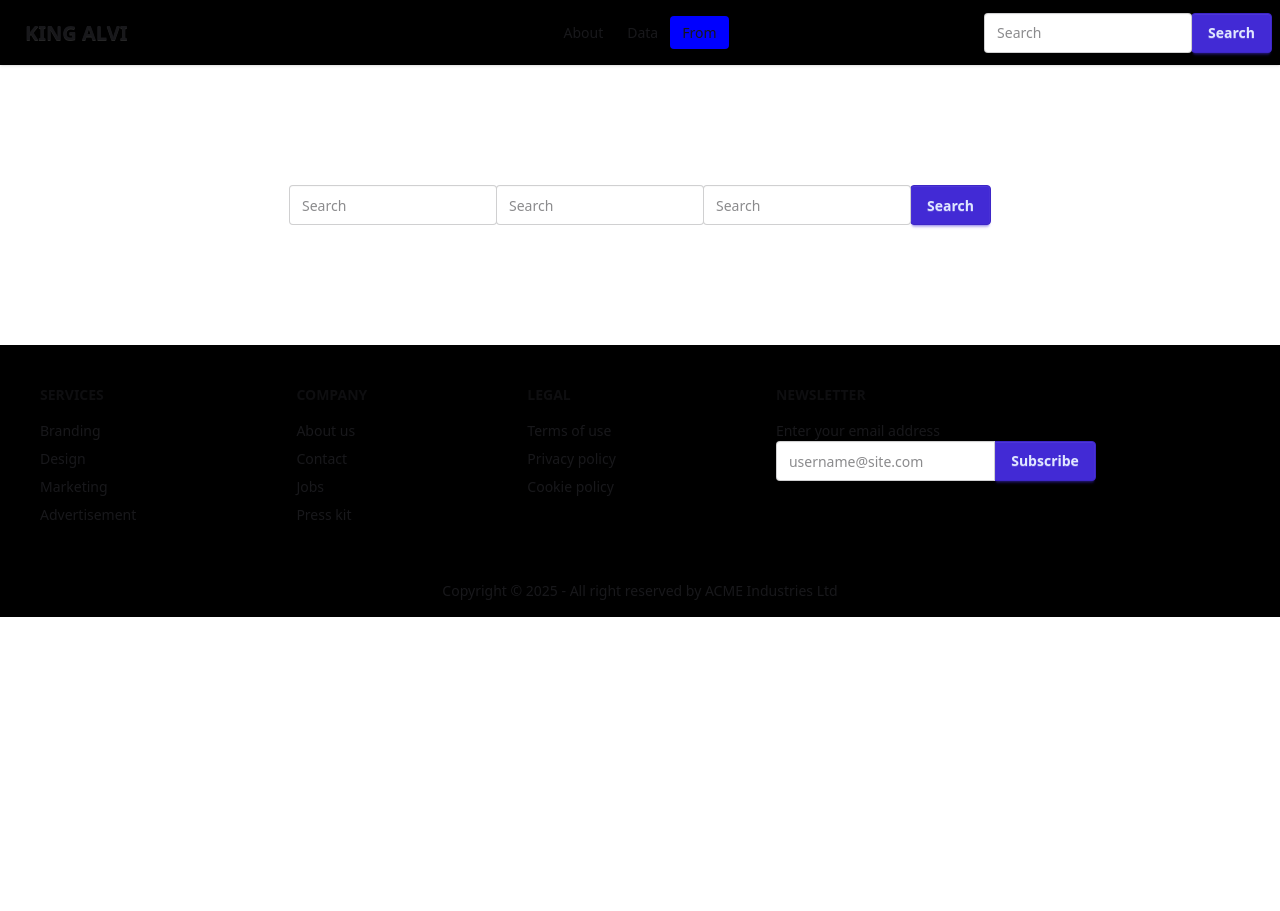
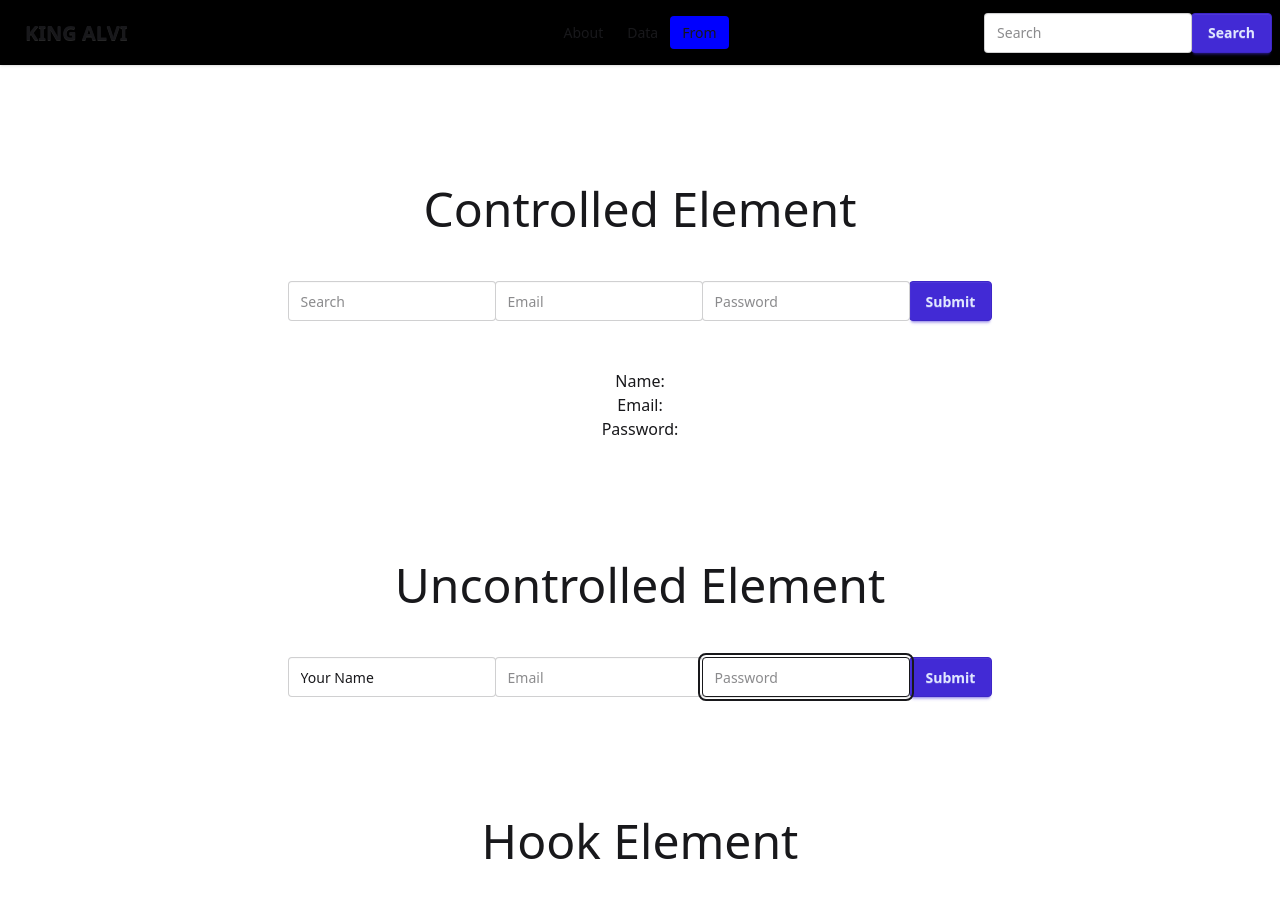
Before and after one commit to KINGALVI/advance-React-tutorial, a React (Vite) app: page /From in a window 1280 px wide. Shown: the top 911 px of the page. Before the commit the page ends 800 px from the top, so only its background shows below. Built offline with nearby package versions, Linux system fonts and the light colour scheme.

Commit message:
edited some code

```diff
--- a/src/components/From/From.jsx
+++ b/src/components/From/From.jsx
@@ -1,56 +1,259 @@
-import { useState } from "react";
+import { useEffect, useRef, useState } from "react";
+import useArrayHookInputState from "./Hooks/ArrayHook";
+import useObjectHookInputState from "./Hooks/ObjectHook";
 
 const From = () => {
 
-    const [Information, SetInformation] = useState([])
-    const hendelSubmit = Submit => {
+    ///// controlled element : use 'useState()' to controlled the input field /////
+
+    const [submit, setSubmit] = useState([]);
+    const hendelControlledFieldSubmit = Submit => {
+
         // 'preventDefault()' method use in react router to stop reloding the webpage after submit button click .
         Submit.preventDefault()
 
-        // by thease method used for get value form input field
-        Submit.target.value
-
-        SetInformation(hendelName)
+        //this is the method of how to show a error if user give less then 5 password key .
+        if (Password.length < 5) {
+            setError('Password Must Be 5 Characters or Longer')
+        }
+        else {
+            setError('')
+            setSubmit({ Name, Email, Password })
+        }
 
     }
 
-    const [Email, SetEmail] = useState([])
-    const hendelName = events => {
-       SetEmail(events.target.value)
+    const [Name, setName] = useState('')
+    const handelInformation = events => {
+
+        // thish method is used for to get the value form input field .
+        setName(events.target.value)
+
+    }
+
+
+
+    const [Email, SetEmail] = useState('')
+
+    const hendelEmail = events => {
+
+        SetEmail(events.target.value)
+
+    }
+
+
+
+    const [Password, setPassword] = useState('')
+
+    const [Error, setError] = useState('')
+
+    const hendelpassword = events => {
+
+        const passwordKey = events.target.value
+
+        setPassword(passwordKey)
+
+    }
+
+
+
+
+
+
+
+
+    ///// uncontrolled element : use 'useRef()' to controlled the input field /////
+
+    // Uncontrolled elements: Using `useRef()` to manage input fields
+    // Unlike controlled components (which use state to store input values),
+    // uncontrolled components use `useRef()` to directly reference input fields.
+    // This allows reading values without requiring React state updates.
+
+    const NameRef = useRef(null);
+    const EmailRef = useRef(null);
+    const PasswordRef = useRef(null);
+
+    // Autofocus on input fields when the component mounts using `useEffect()`
+    // The `useEffect()` hook runs after the initial render, automatically setting
+    // focus on the input fields in sequence. This improves user experience.
+    useEffect(() => {
+        NameRef.current.focus();  // Set focus on the name input field
+        EmailRef.current.focus(); // Set focus on the email input field
+        PasswordRef.current.focus(); // Set focus on the password input field
+    }, []);
+
+    // Handling form submission for uncontrolled fields
+    // Instead of using state, this function retrieves values using `useRef().current.value`.
+    // This makes the input handling straightforward and avoids unnecessary re-renders.
+    const hendelUncontrolledFieldSubmit = events => {
+        events.preventDefault();  // Prevents page refresh on form submission
+        console.log(NameRef.current.value);  // Logs name input value
+        console.log(EmailRef.current.value); // Logs email input value
+        console.log(PasswordRef.current.value); // Logs password input value
+    };
+
+
+
+
+
+
+
+
+    ///// hook element : use hook system to controlled the input field ////
+
+    const [HookName, handelHookName] = useArrayHookInputState('Hook Name')
+
+    const HookEmail = useObjectHookInputState('HookEmail@alvi.com')
+
+
+    const [HookInformation, handelHookInformation] = useState([])
+
+    const hendelHookFieldSubmit = events => {
+
+        events.preventDefault()
+
+        const hookEmail = HookEmail.Value
+
+        handelHookInformation({ HookName, hookEmail })
+
     }
 
     return (
         <>
-
+            {/***** controlled element : use 'useState()' to controlled the input field *****/}
             <br /><br /><br /><br /><br />
-            <form className="flex justify-center" onClick={hendelSubmit}>
+            <center className="text-5xl">Controlled Element</center>
+            <br /><br />
+            <form className="flex justify-center" onSubmit={hendelControlledFieldSubmit}>
 
                 <input
                     type="text"
                     placeholder="Search"
+                    value={Name}
+                    onChange={handelInformation}
                     className="input input-bordered join-item w-52" />
 
                 <input
                     type="email"
-                    placeholder="Search"
-
-                    // we can use onChange={} method to track down every key press in input field .
-                    onChange={hendelName}
-
+                    value={Email}
+                    placeholder="Email"
+                    onChange={hendelEmail}
                     className="input input-bordered join-item w-52" />
 
                 <input
                     type="password"
+                    value={Password}
+                    placeholder="Password"
+                    onChange={hendelpassword}
+                    className="input input-bordered join-item w-52"
+
+                    //we can use requierd method to make a input field requierd for submit .
+                    required />
+
+                <button className="btn btn-primary join-item" type="submit" value="submit" onClick={hendelControlledFieldSubmit}>Submit</button>
+            </form>
+
+            <br />
+
+            <center>{Error}</center>
+
+            <br />
+
+            <center>
+                <p>Name: {submit.Name}</p>
+                <p>Email: {submit.Email}</p>
+                <p>Password: {submit.Password}</p>
+            </center>
+            <br /><br /><br /><br /><br />
+
+
+
+
+
+
+
+
+
+            {/***** uncontrolled element : use 'useRef()' to controlled the input field *****/}
+            <center className="text-5xl">Uncontrolled Element</center>
+            <br /><br />
+            <form className="flex justify-center" onSubmit={hendelUncontrolledFieldSubmit}>
+
+                <input
+                    type="text"
+
+                    // ✅ `defaultValue` is used to display a pre-filled value in the input field.
+                    // Unlike `value`, `defaultValue` allows the field to remain editable.
+                    // Example: This input will initially display "Your Name" until the user changes it.
+                    defaultValue={'Your Name'}
+
+                    // ✅ Using `useRef()` to reference this input field
+                    // This enables direct manipulation of the input element without relying on React state.
+                    ref={NameRef}
+
                     placeholder="Search"
                     className="input input-bordered join-item w-52"
-                    required/>
+                />
 
-                <button className="btn btn-primary join-item" type="submit" value="submit">Search</button>
+                <input
+                    type="email"
+                    ref={EmailRef}
+                    placeholder="Email"
+                    className="input input-bordered join-item w-52" />
+
+                <input
+                    type="password"
+                    ref={PasswordRef}
+                    placeholder="Password"
+                    className="input input-bordered join-item w-52" />
+
+                <button className="btn btn-primary join-item" type="submit" value="submit">Submit</button>
             </form>
+
             <br /><br /><br /><br /><br />
 
-            {Information}
 
+
+
+
+
+
+
+            {/***** hook element : use hook system to controlled the input field *****/}
+
+            <center className="text-5xl">Hook Element</center>
+            <br /><br />
+            <form className="flex justify-center" onSubmit={hendelHookFieldSubmit}>
+
+                <input
+                    type="text"
+                    value={HookName}
+                    onChange={handelHookName}
+                    placeholder="Search"
+                    className="input input-bordered join-item w-52"
+                />
+
+                <input
+                    type="email"
+                    {...HookEmail}
+                    placeholder="Email"
+                    className="input input-bordered join-item w-52" />
+
+                <input
+                    type="password"
+                    placeholder="Password"
+                    className="input input-bordered join-item w-52" />
+
+                <button className="btn btn-primary join-item" type="submit" value="submit">Submit</button>
+            </form>
+
+            <center>
+                {HookInformation.HookName}
+                <br /><br />
+                {HookInformation.hookEmail}
+            </center>
+
+            <br /><br /><br /><br /><br />
         </>
     );
 };
--- /dev/null
+++ b/src/components/From/Hooks/ArrayHook.js
@@ -0,0 +1,17 @@
+import { useState } from "react"
+
+const useArrayHookInputState = (defaultValue = null) => {
+
+    const [Value, setValue] = useState(defaultValue)
+
+    const onChange = events => {
+
+        setValue(events.target.value)
+
+    }
+
+    return [Value, onChange]
+
+}
+
+export default useArrayHookInputState
--- /dev/null
+++ b/src/components/From/Hooks/ObjectHook.js
@@ -0,0 +1,17 @@
+import { useState } from "react"
+
+const useObjectHookInputState = (defaultValue = null) => {
+
+    const [Value, setValue] = useState(defaultValue)
+
+    const onChange = events => {
+
+        setValue(events.target.value)
+
+    }
+
+    return { Value, onChange }
+
+}
+
+export default useObjectHookInputState
```
